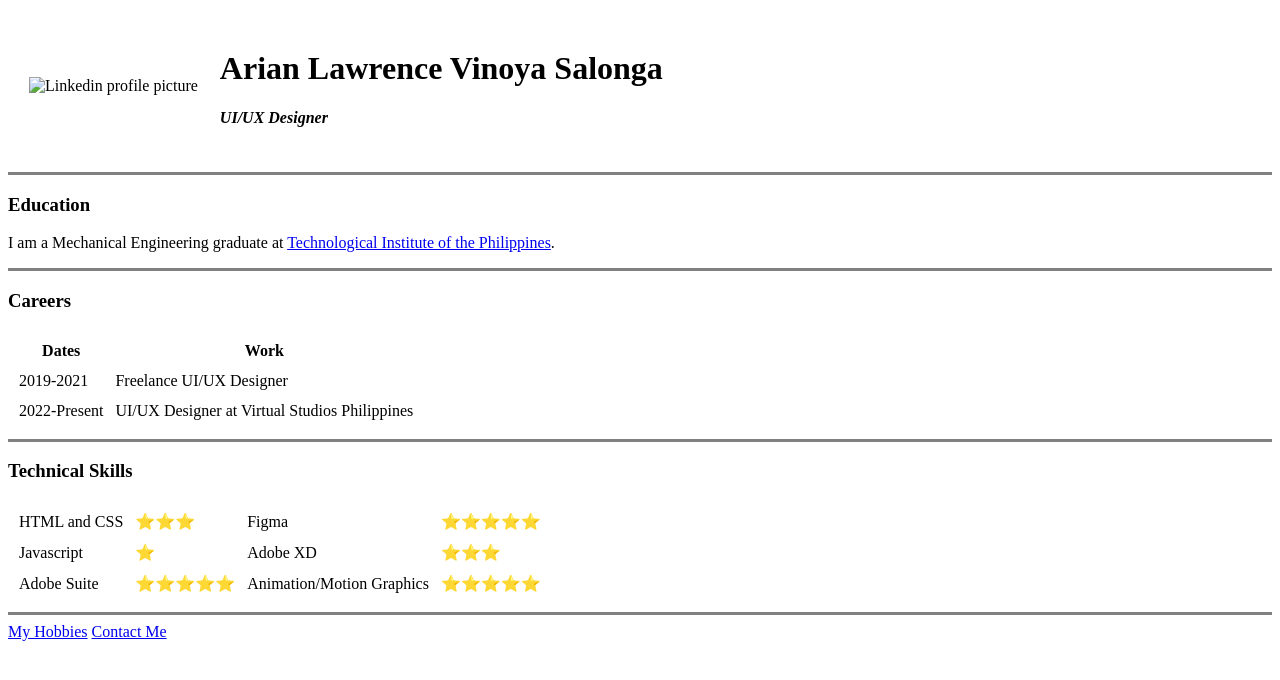
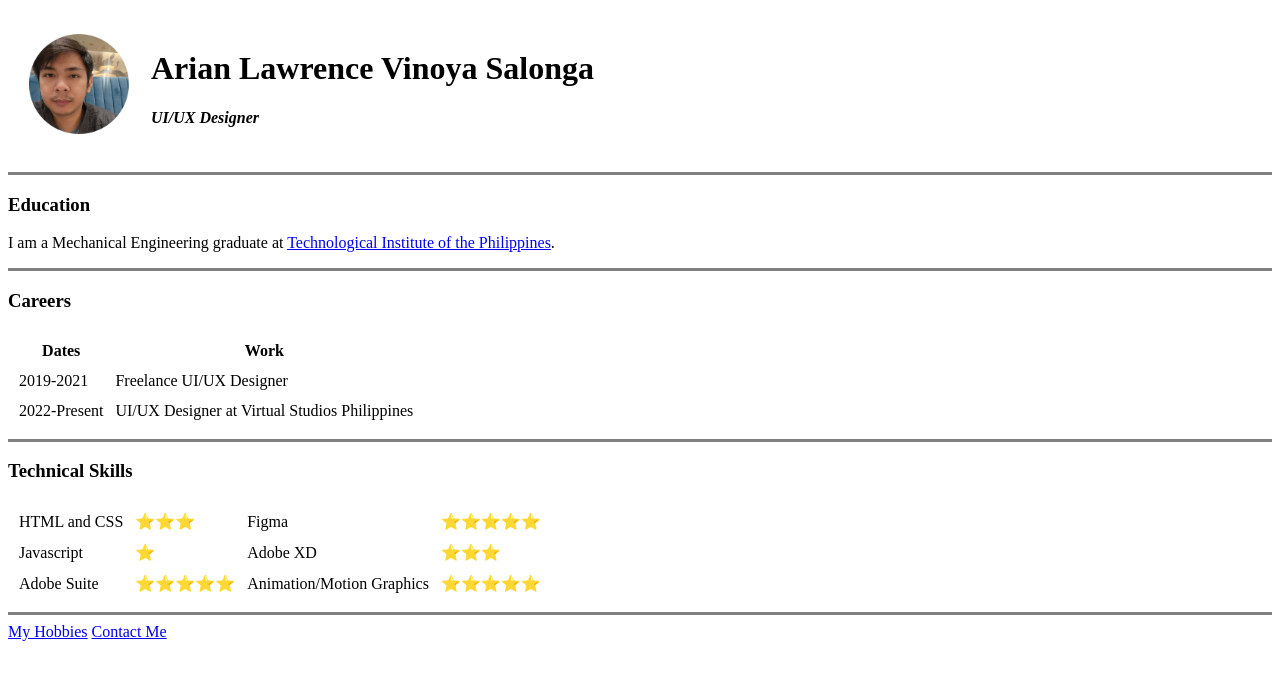
Before and after one commit to ariann99/cv, a plain HTML site: page index.html in a window 1280 px wide. Drawn offline with Linux system fonts and the light colour scheme; the site is published under a folder, as on GitHub Pages, so addresses that start at the root find nothing.

Commit message:
updated cv

```diff
--- a/index.html
+++ b/index.html
@@ -10,7 +10,7 @@
         <table cellspacing="20">
             <tr>
                 <td>
-                    <img src="/images/profile picture.png" alt="Linkedin profile picture" width="100">
+                    <img src="images/profile picture.png" alt="Linkedin profile picture" width="100">
                 </td>
                 <td>
                     <h1>Arian Lawrence Vinoya Salonga</h1>
```
